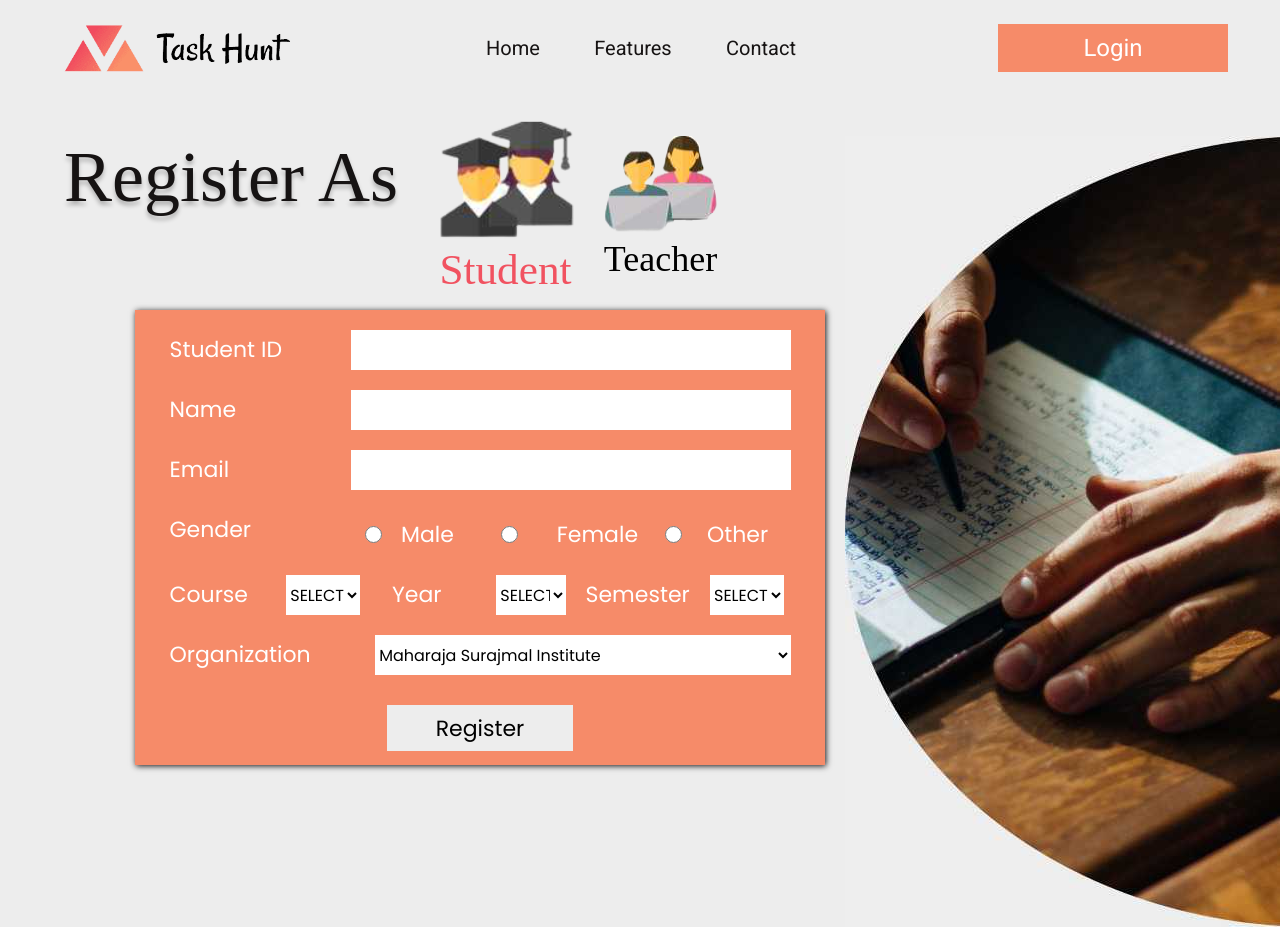
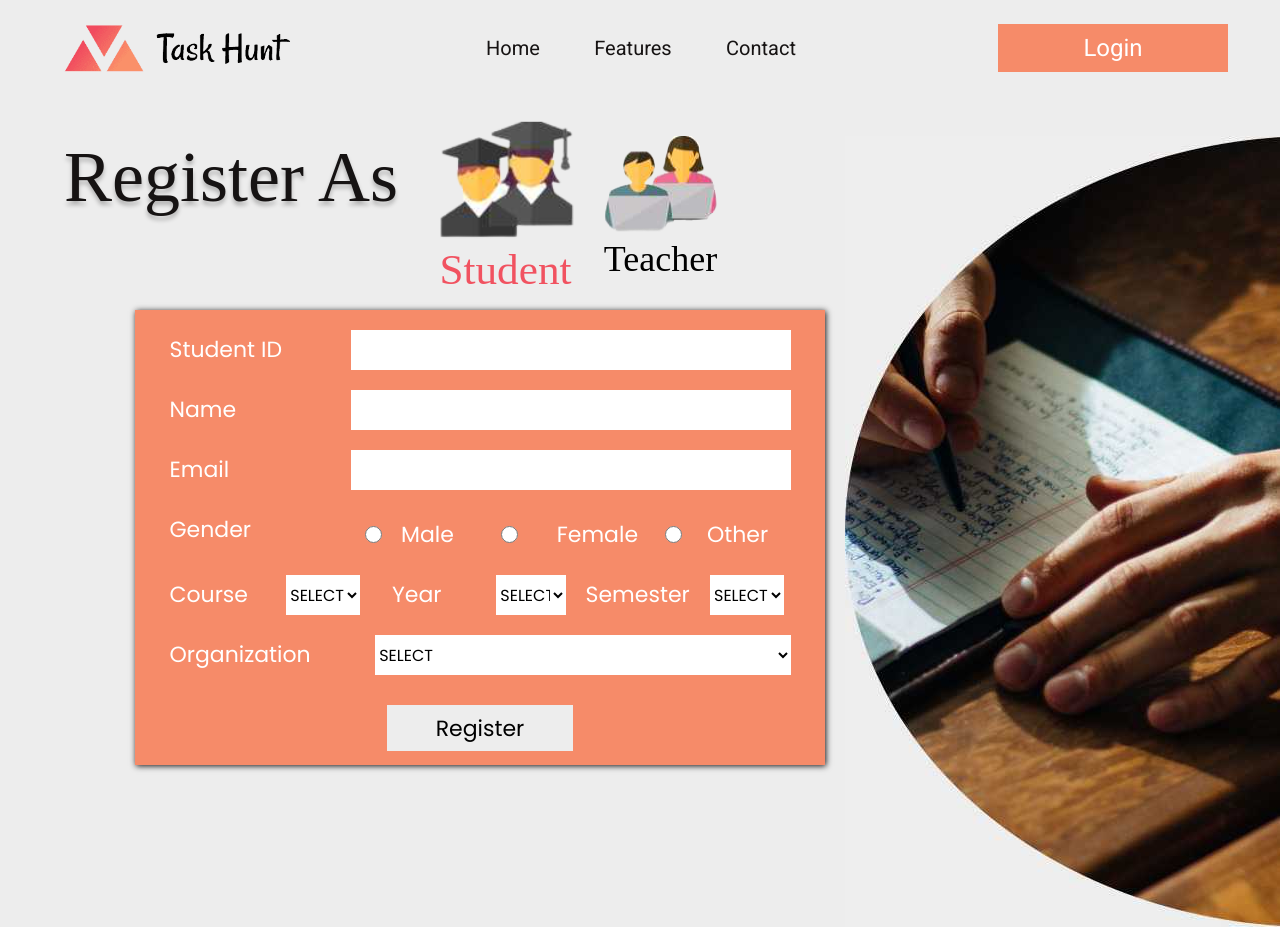
Before and after one commit to bhagyamudgal/task-hunt, a Next.js app: page /signup in a window 1280 px wide. Both pictures are taken after a click on the element "Student". Built offline with nearby package versions, Linux system fonts and the light colour scheme; a web font is replaced by a local one.

Commit message:
added select option to form

```diff
--- a/components/StudentSignupForm.js
+++ b/components/StudentSignupForm.js
@@ -182,6 +182,7 @@ function StudentSignupForm() {
             ref={organizationRef}
             required
           >
+            <option value="SELECT">SELECT</option>
             <option value="Maharaja Surajmal Institute">
               Maharaja Surajmal Institute
             </option>
--- a/components/TeacherSignupForm.js
+++ b/components/TeacherSignupForm.js
@@ -159,6 +159,7 @@ function TeacherSignupForm() {
             ref={organizationRef}
             required
           >
+            <option value="SELECT">SELECT</option>
             <option value="Maharaja Surajmal Institute">
               Maharaja Surajmal Institute
             </option>
```
